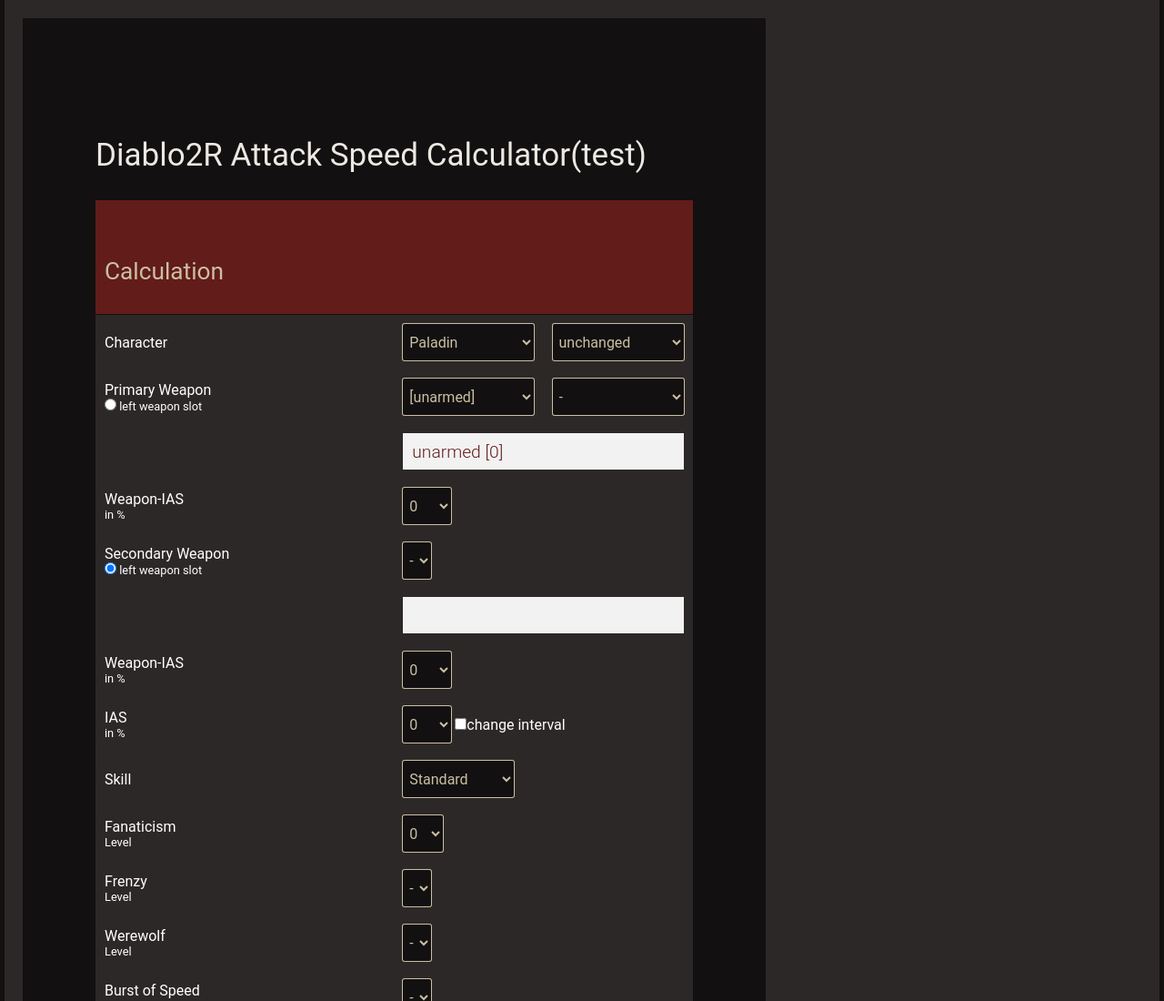
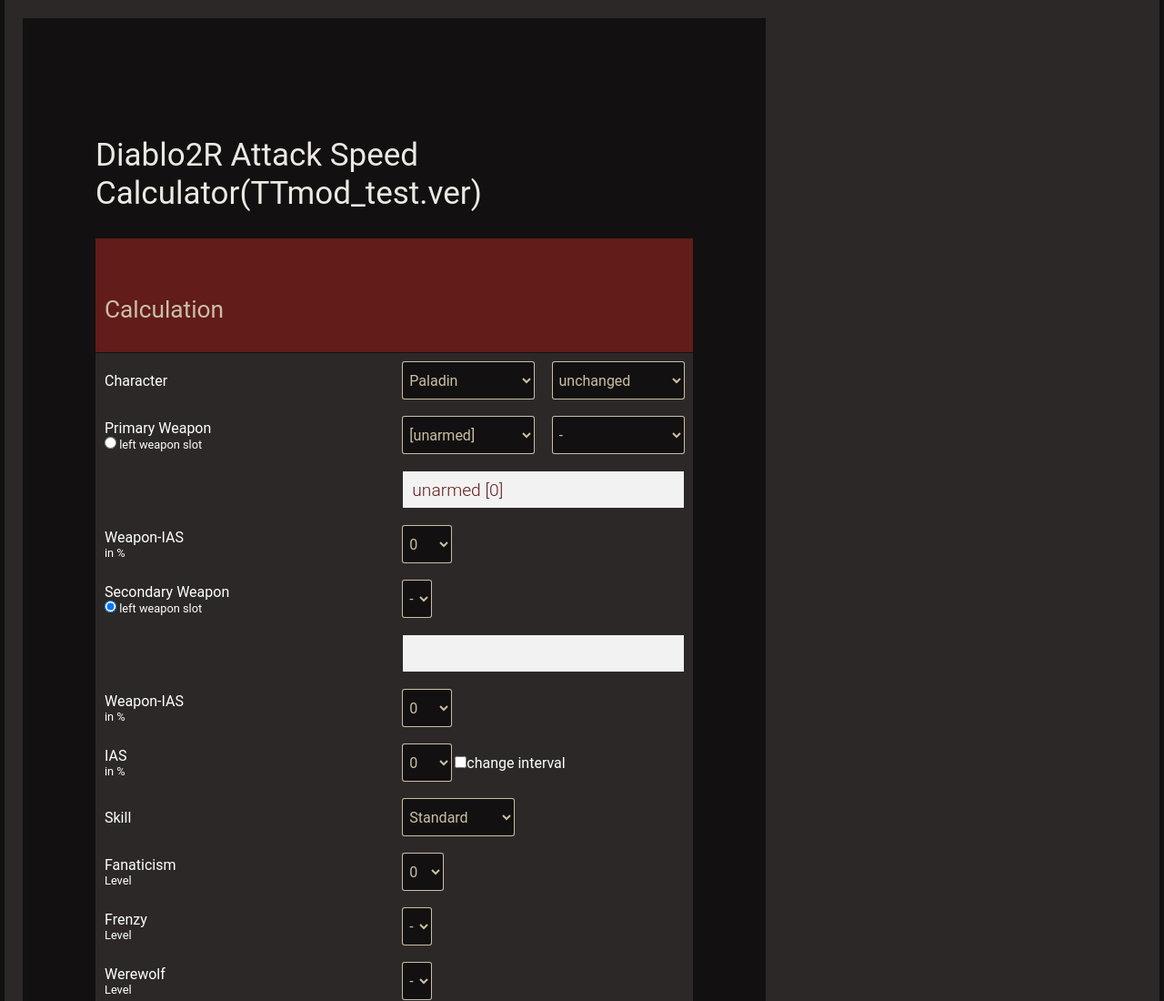
Before and after one commit to thething99/ttD2rASC.github.io, a plain HTML site: page index.html in a window 1280 px wide. Shown: the top 1100 px of the page at 91% size. Drawn offline with Linux system fonts and the light colour scheme; a script that the page names is missing.

Commit message:
Update index.html

```diff
--- a/index.html
+++ b/index.html
@@ -10,7 +10,7 @@
 
 <META name="viewport" content="width=device-width, user-scalable=0">
 
-<TITLE>Diablo 2R Attack Speed Calculator | ias calc</TITLE>
+<TITLE>Diablo2R Attack Speed Calculator | IAS Calc</TITLE>
 
 <SCRIPT src="Diablo%202R%20Attack%20Speed%20Calculator%20%20ias%20calc_files/main.htm" type="text/javascript" charset="UTF-8"></SCRIPT>
 
@@ -1099,7 +1099,7 @@
 
 <DIV class="col-16"><ARTICLE class="item box cf">
 
-<H1>Diablo2R Attack Speed Calculator(test)</H1>
+<H1>Diablo2R Attack Speed Calculator(TTmod_test.ver)</H1>
 
 <SCRIPT>
 var frames;
```
